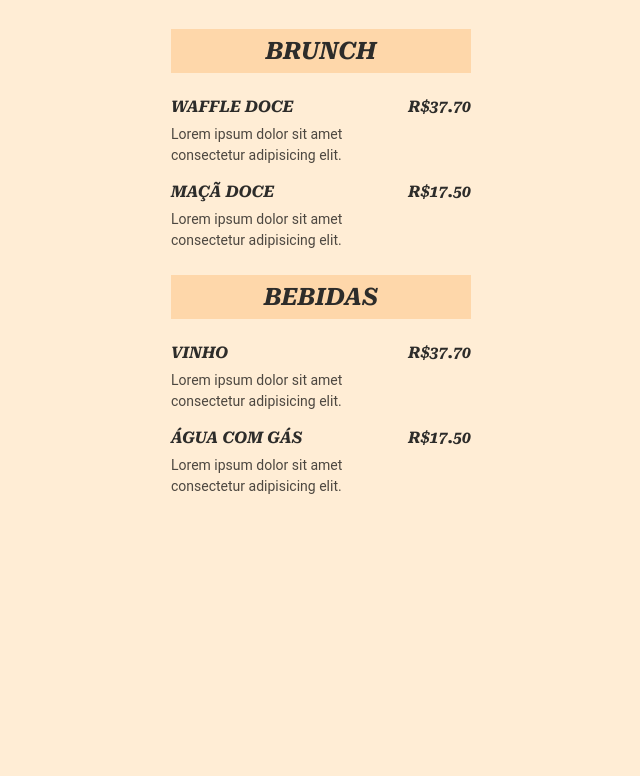
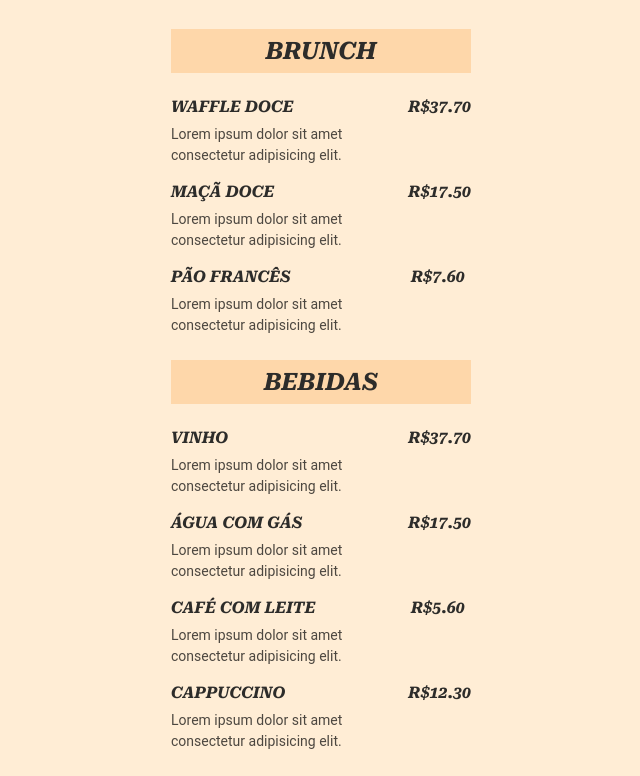
Before and after one commit to gustavoalb2/Cardapio-Digital, a plain HTML site: page index.html in a window 1280 px wide. Shown: the part 88-864 px from the top of the page, without its empty margins (319-959 px from the left). Before the commit the page ends 800 px from the top, so only its background shows below. Drawn offline with Linux system fonts and the light colour scheme.

Commit message:
add items

```diff
--- a/css/style.css
+++ b/css/style.css
@@ -70,6 +70,7 @@ li .details{
 .details h3{
     margin-bottom: 8px;
     font-size: 16px;
+
 }
 .details p{
     color: rgba(0, 0, 0, 0.7);
--- a/index.html
+++ b/index.html
@@ -11,7 +11,7 @@
         <title>Cardapio Digital</title>
     </head>
     <body>
-        <div class="caixa"''>
+
         <header>
             <h1>ROCKET<span>COFFE</span></h1>
             <p>Aberto todos os dias. 8h-21h.</p>
@@ -42,6 +42,17 @@
                     <strong class="price">
                         R$17.50
                     </strong>
+                <li>
+                    <div class="details">
+                        <h3>Pão Francês</h3>
+                        <p>
+                            Lorem ipsum dolor sit amet consectetur adipisicing elit.
+                        </p>
+                    </div>
+                    <strong class="price">
+                        R$7.60
+                    </strong>
+                </li>
                 </li>
             </ul>
         </section>
@@ -72,8 +83,29 @@
                         R$17.50
                     </strong>
                 </li>
+                <li>
+                    <div class="details">
+                        <h3>Café com leite</h3>
+                        <p>
+                            Lorem ipsum dolor sit amet consectetur adipisicing elit.
+                        </p>
+                    </div>
+                    <strong class="price">
+                        R$5.60
+                    </strong>
+                </li>
+                <li>
+                    <div class="details">
+                        <h3>Cappuccino</h3>
+                        <p>
+                            Lorem ipsum dolor sit amet consectetur adipisicing elit.
+                        </p>
+                    </div>
+                    <strong class="price">
+                        R$12.30
+                    </strong>
+                </li>
             </ul>
         </section>
-    </div>
     </body>
 </html>
```
